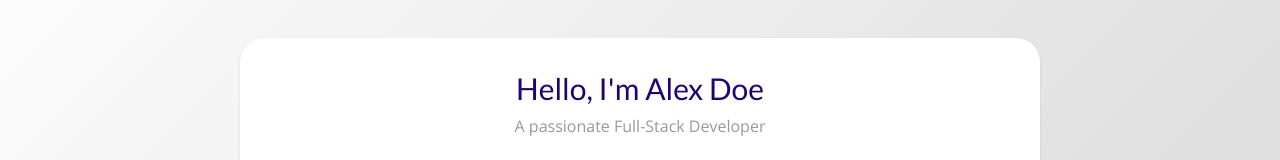
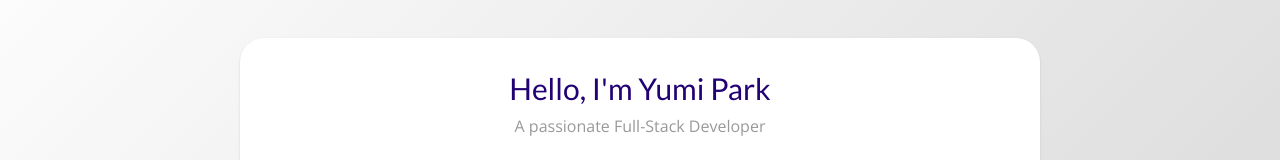
Before and after one commit to Yumi-Park996/developer_intro, a plain HTML site: page index.html in a window 1280 px wide. Shown: the part 153-313 px from the top of the page. Drawn offline with nearby package versions, Linux system fonts and the light colour scheme; grey boxes are pictures that could not be loaded.

Commit message:
이름 수정

```diff
--- a/index.html
+++ b/index.html
@@ -458,7 +458,7 @@
       <div class="w-[800px] bg-white shadow rounded-lg p-8">
         <header class="text-center">
           <h1 class="font-title text-3xl text-primary-950">
-            Hello, I&#x27;m Alex Doe
+            Hello, I&#x27;m Yumi Park
           </h1>
           <p class="text-neutral-500 mt-2">A passionate Full-Stack Developer</p>
         </header>
```
